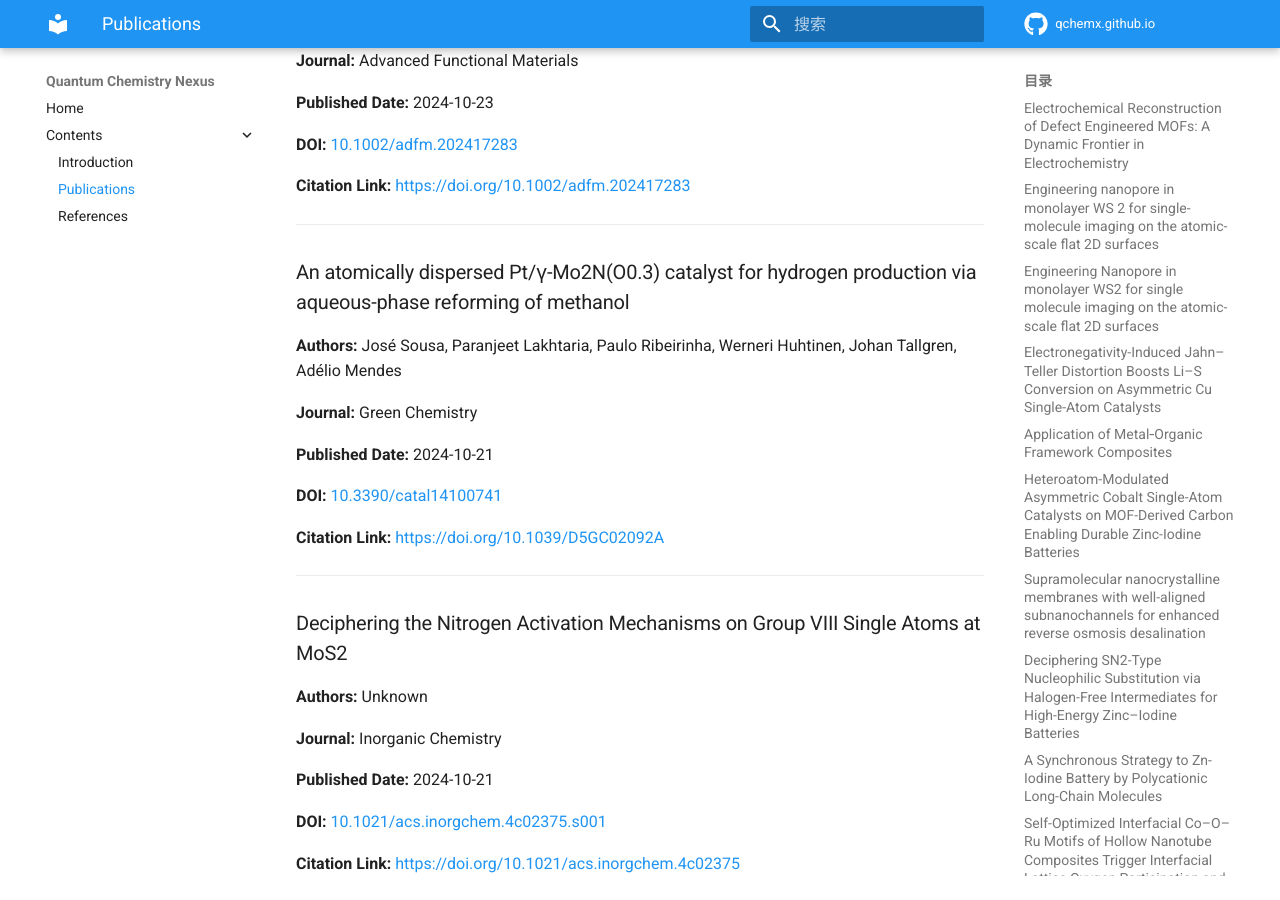
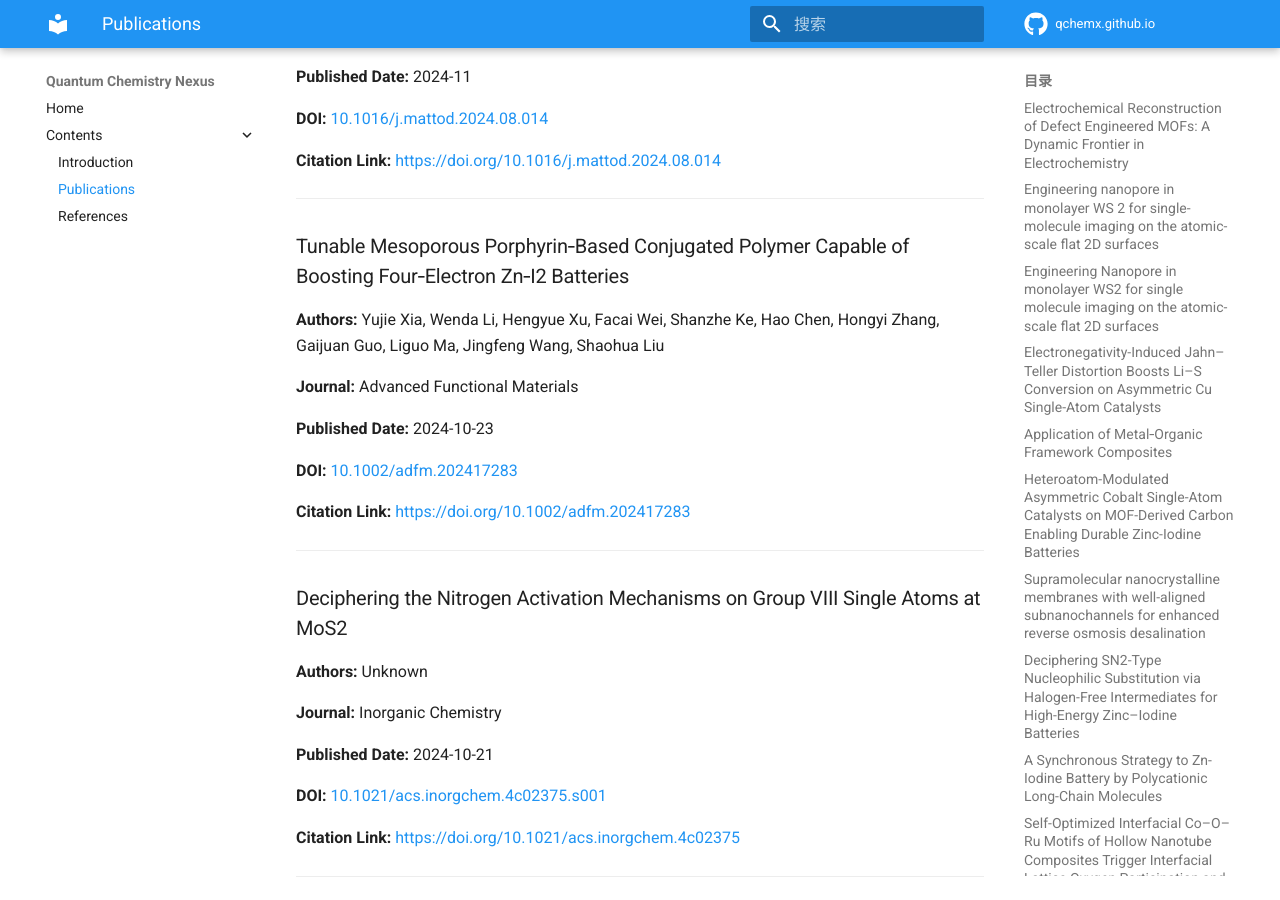
Before and after one commit to QChemX/qchemx.github.io, an MkDocs documentation site: the page built from docs/publications.md, in a window 1280 px wide and 900 px high, scrolled down 19794 px. Built offline with MkDocs 1.6.1 and Material for MkDocs 9.7.7, drawn with Linux system fonts in a browser that asks for light colours; comment, search, counter and statistics services are not loaded; some of the changed text lies outside the part shown.

Commit message:
[orcid sync] Update publications

```diff
--- a/docs/publications.md
+++ b/docs/publications.md
@@ -913,22 +929,6 @@ This page was generated automatically.
 **DOI:** [10.1002/adfm.202417283](https://doi.org/10.1002/adfm.202417283)
 
 **Citation Link:** [https://doi.org/10.1002/adfm.202417283](https://doi.org/10.1002/adfm.202417283)
-
-
-
----
-
-### An atomically dispersed Pt/γ-Mo2N(O0.3) catalyst for hydrogen production via aqueous-phase reforming of methanol
-
-**Authors:** José Sousa, Paranjeet Lakhtaria, Paulo Ribeirinha, Werneri Huhtinen, Johan Tallgren, Adélio Mendes
-
-**Journal:** Green Chemistry
-
-**Published Date:** 2024-10-21
-
-**DOI:** [10.3390/catal14100741](https://doi.org/10.3390/catal14100741)
-
-**Citation Link:** [https://doi.org/10.1039/D5GC02092A](https://doi.org/10.1039/D5GC02092A)
 
 
 
```
Also changed, not shown: other parts of docs/publications.md (+33 -1 lines).
